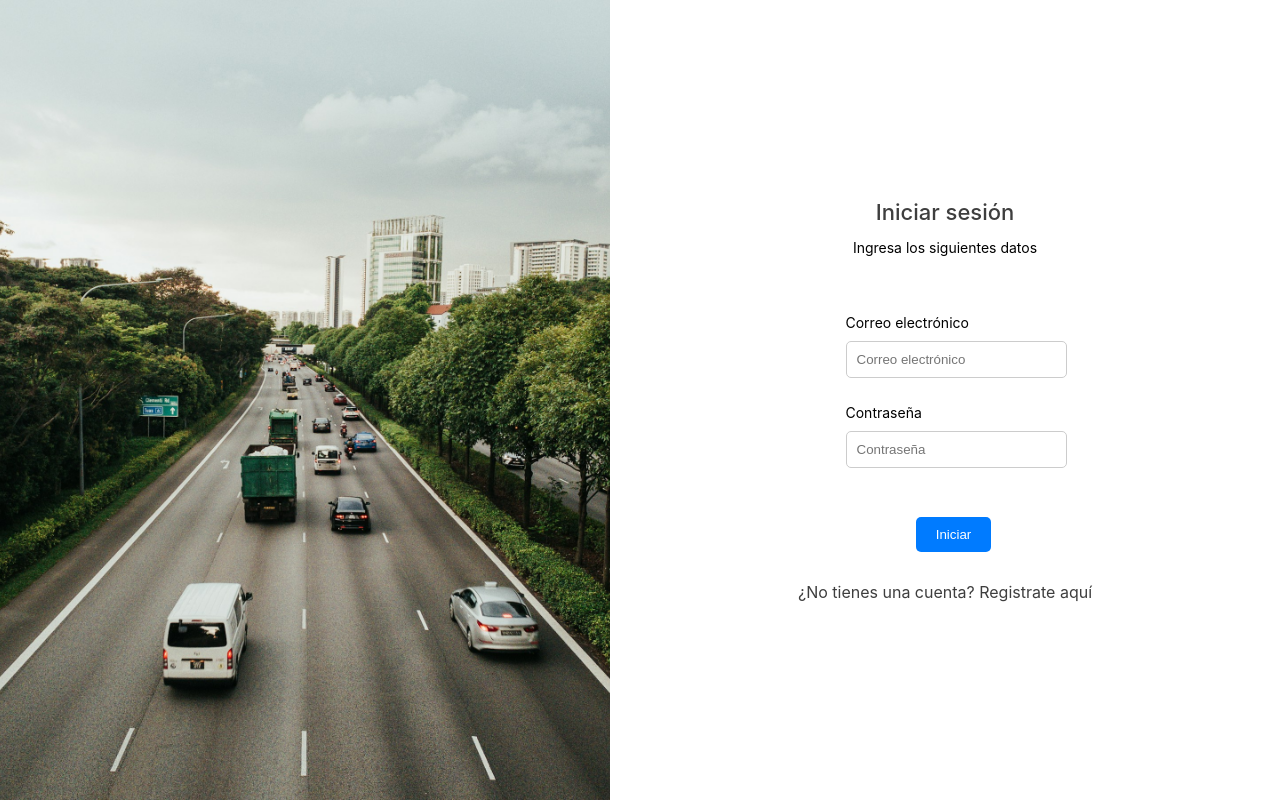
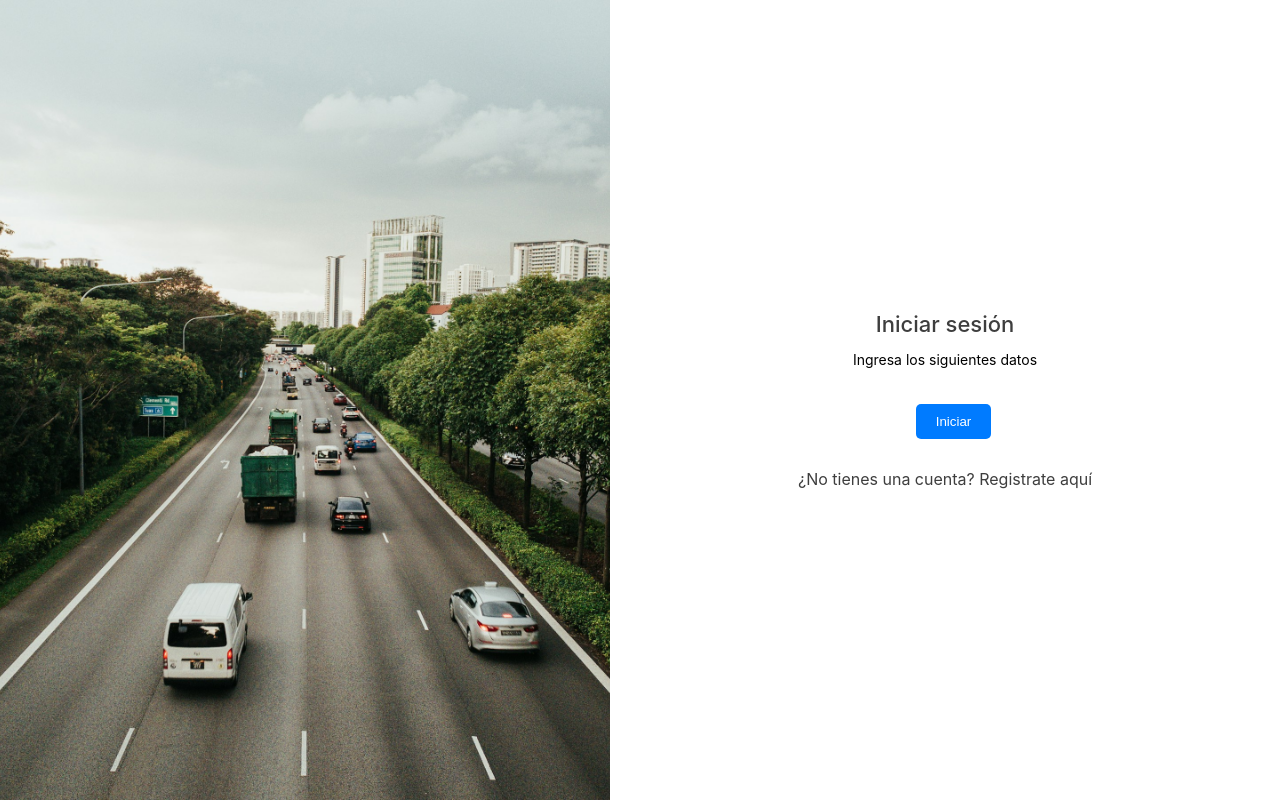
Before and after one commit to frolpe/hackathon, a React (Create React App) app in the folder front/proyecto_logistica/: page / in a window 1280 px wide. Built offline with nearby package versions, Linux system fonts and the light colour scheme.

Commit message:
update btnIngresar login

```diff
--- a/front/proyecto_logistica/src/views/LoginPage.js
+++ b/front/proyecto_logistica/src/views/LoginPage.js
@@ -24,8 +24,8 @@ const LoginPage = () => {
             </div>
             <div className="formContainer">
                 <h2>Iniciar sesión</h2>
-                <p className="text">Ingresa los siguientes datos</p>
-                <div className='parteForm'>
+                <p style={{marginBottom: '5px'}} className="text">Ingresa los siguientes datos</p>
+                {/* <div className='parteForm'>
                     <label>Correo electrónico</label>
                     <input
                         type="text"
@@ -44,9 +44,9 @@ const LoginPage = () => {
                         onChange={(e) => setPassword(e.target.value)}
                         className="inputPassword"
                     />
-                </div>
+                </div> */}
                 <p className="errorText">{errorMessage}</p>
-                <button className='btnIniciar' onClick={() =>loginWithRedirect()}>Iniciar</button>
+                <button style={{ transform: 'scale(1)' }} className='btnIniciar' onClick={() =>loginWithRedirect()}>Iniciar</button>
                 {/* Agrega el enlace a la página de registro */}
                 <Link className='btnRegsitrar' to="/registroEmpresa">¿No tienes una cuenta? Registrate aquí</Link>
             </div>
```
